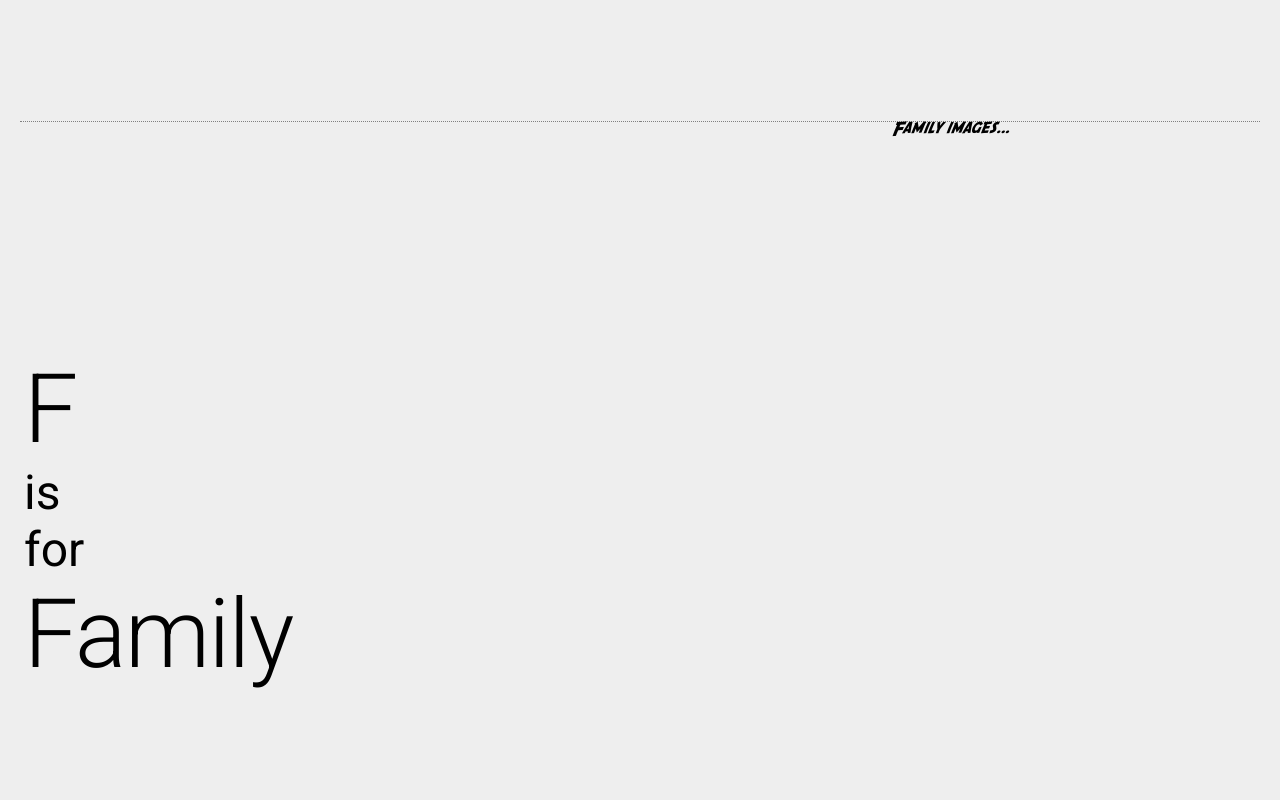
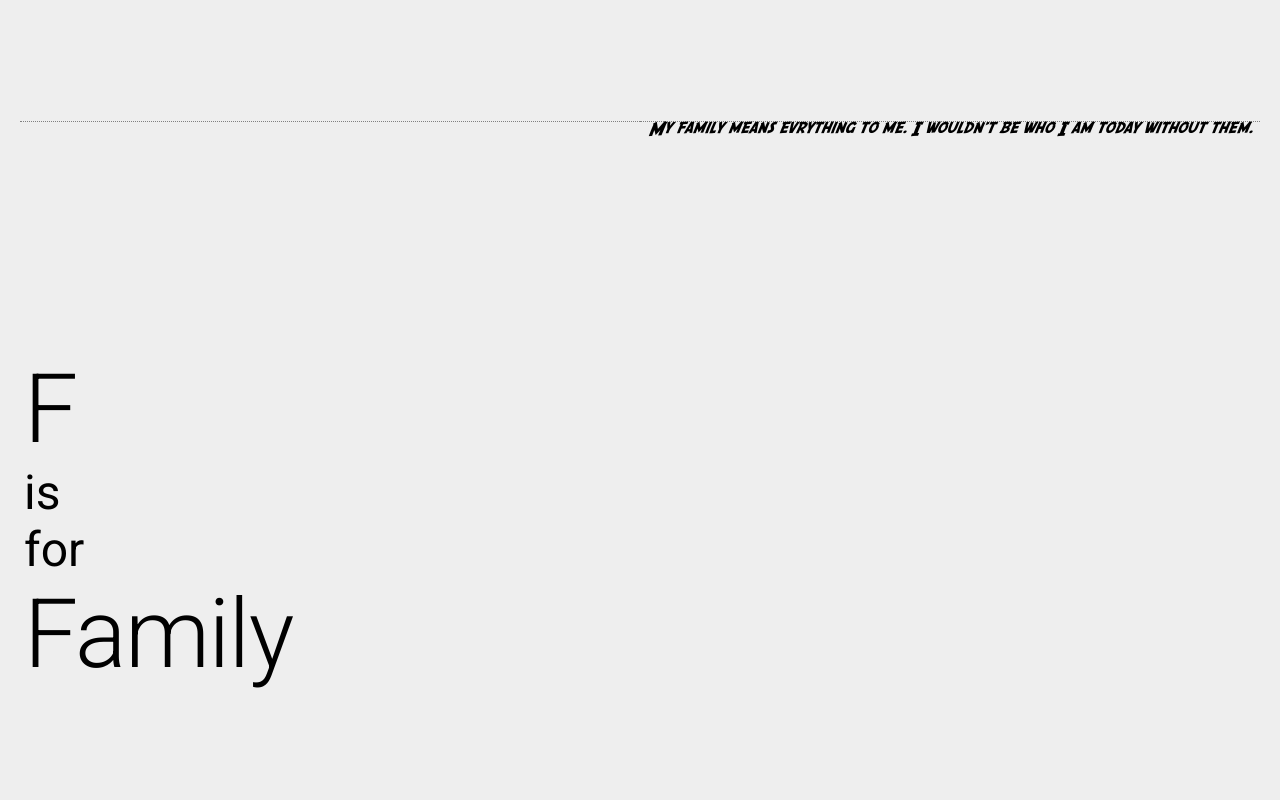
Before and after one commit to Trevor2492/portfolio, a React (Create React App) app: page / in a window 1280 px wide. Shown: the part 1500-2300 px from the top of the page. Built offline with nearby package versions, Linux system fonts and the light colour scheme.

Commit message:
updated family section

```diff
--- a/src/App.js
+++ b/src/App.js
@@ -89,7 +89,7 @@ function App() {
           <Typography variant='h1'>Family</Typography>
         </Grid>
         <Grid item xs={12} sm={12} md={12} lg={6}>
-          Family images...
+          My family means evrything to me. I wouldn't be who I am today without them.
         </Grid>
         <Grid className='school' id='school' item xs={12} sm={12} md={12} lg={6}>
           <Typography variant='h1'>S</Typography>
```
